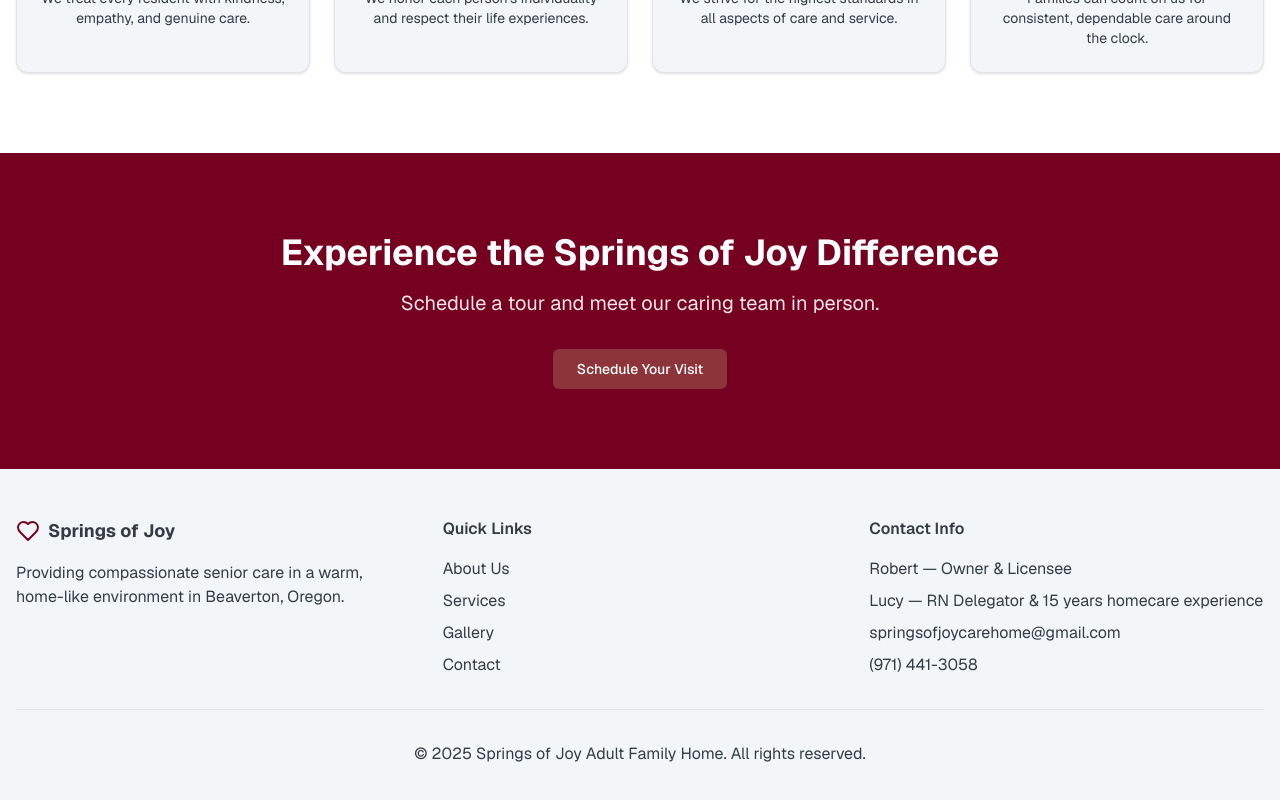
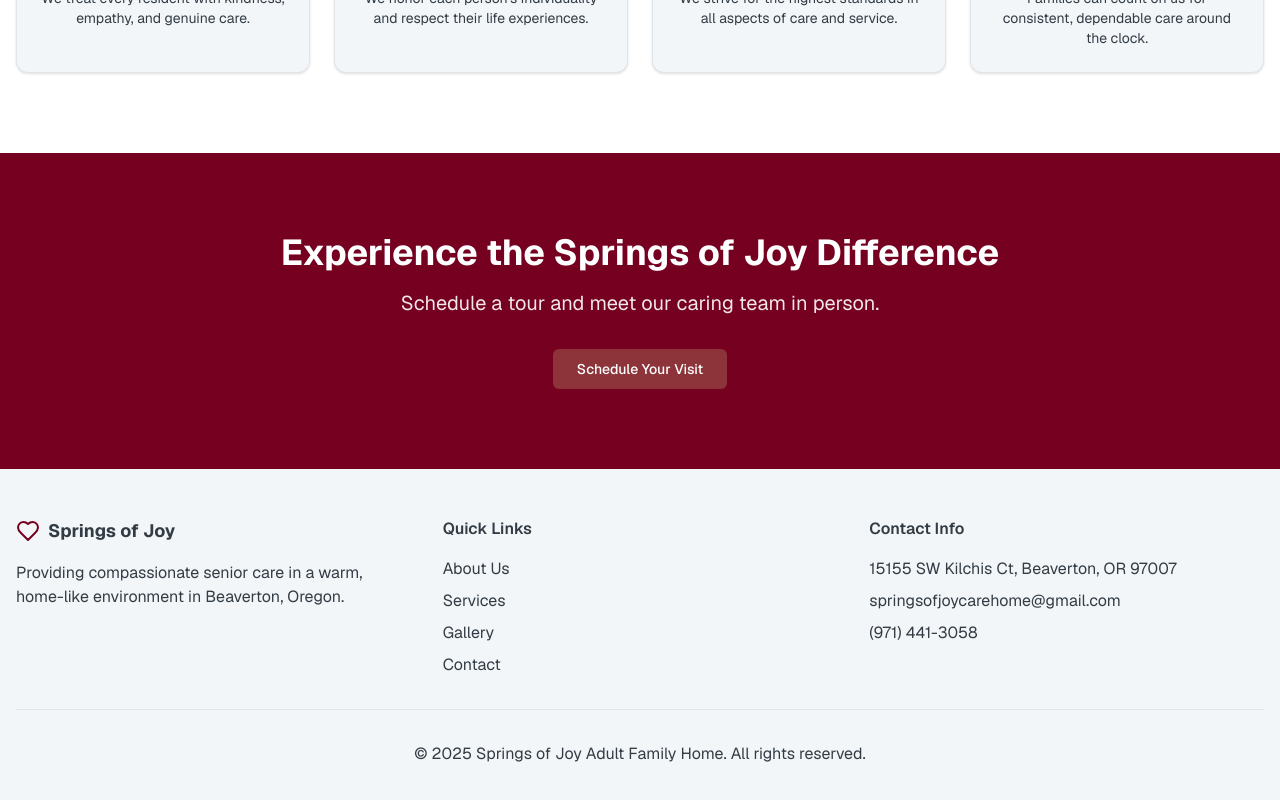
Before and after one commit to max-wanyoike/springs-of-joy, a Next.js app: page /about in a window 1280 px wide. Shown: the part 1892-2692 px from the top of the page. Built offline with nearby package versions, Linux system fonts and the light colour scheme.

Commit message:
Update page.tsx

```diff
--- a/app/about/page.tsx
+++ b/app/about/page.tsx
@@ -204,8 +204,7 @@ export default function AboutPage() {
             <div>
               <h3 className="font-semibold text-foreground mb-4">Contact Info</h3>
               <div className="space-y-2 text-muted-foreground">
-                <p>Robert — Owner & Licensee</p>
-                <p>Lucy — RN Delegator & 15 years homecare experience</p>
+                <p>15155 SW Kilchis Ct, Beaverton, OR 97007</p>
                 <p>springsofjoycarehome@gmail.com</p>
                 <p>(971) 441-3058</p>
               </div>
```
